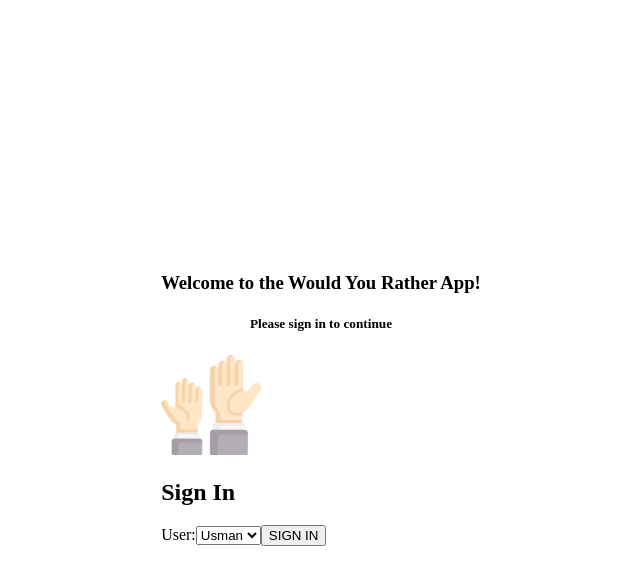
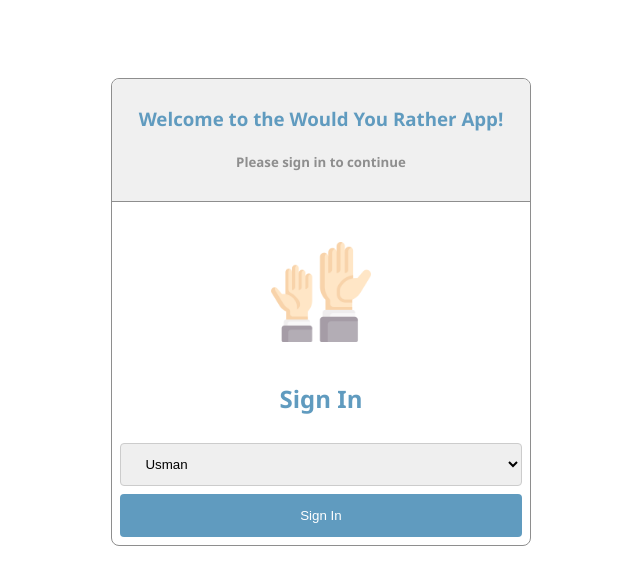
Before and after one commit to usmansbk/would-you-rather, a React (Create React App) app: page /login in a window 1280 px wide. Shown: the top 584 px of the page, without its empty margins (319-959 px from the left). Built offline with nearby package versions, Linux system fonts and the light colour scheme.

Commit message:
refactor: Create login component

```diff
--- a/src/components/Login.js
+++ b/src/components/Login.js
@@ -2,25 +2,26 @@ import logo from "../assets/hands.png";
 import "../styles/login.css";
 
 export default function Login() {
+  const onSubmit = (e) => {
+    e.preventDefault();
+    console.log("submit");
+  };
+
   return (
     <div className="container">
       <div className="content">
-        <div className="center">
-          <h3 className="welcome-title">
-            Welcome to the Would You Rather App!
-          </h3>
+        <div className="header">
+          <h3 className="title">Welcome to the Would You Rather App!</h3>
           <h5 className="subtitle">Please sign in to continue</h5>
         </div>
+
         <img alt="logo" src={logo} className="logo" />
         <h2 className="title">Sign In</h2>
-        <form>
-          <label>
-            User:
-            <select>
-              <option value="default">Usman</option>
-            </select>
-          </label>
-          <button className="btn">SIGN IN</button>
+        <form onSubmit={onSubmit}>
+          <select>
+            <option value="default">Usman</option>
+          </select>
+          <input type="submit" value="Sign In" className="btn" />
         </form>
       </div>
     </div>
--- a/src/styles/index.css
+++ b/src/styles/index.css
@@ -3,4 +3,5 @@ body,
 #root,
 #root > div {
   height: 98vh;
+  font-family: "Segoe UI", Tahoma, Geneva, Verdana, sans-serif;
 }
--- a/src/styles/login.css
+++ b/src/styles/login.css
@@ -1,23 +1,63 @@
 .logo {
   width: 100px;
   height: 100px;
+  display: block;
+  margin-left: auto;
+  margin-right: auto;
+  margin-top: 40px;
+  margin-bottom: 40px;
 }
 
 .container {
   height: 100%;
-  display: flex;
-  flex-direction: column;
-  justify-content: center;
-  align-items: center;
-}
-
-.center {
-  text-align: center;
+  padding: 70px 0;
 }
 
 .content {
-  border-width: 2px;
-  border-color: black;
-  justify-content: center;
-  align-items: center;
+  text-align: center;
+  border-style: solid;
+  border-width: 1px;
+  border-radius: 8px;
+  border-color: #8e8e8e;
+  margin: auto;
+  width: 33%;
 }
+
+.header {
+  background-color: #f0f0f0;
+  padding: 8px;
+  border-top-left-radius: 8px;
+  border-top-right-radius: 8px;
+  border-bottom-style: solid;
+  border-bottom-width: 1px;
+  border-color: #8e8e8e;
+}
+
+.subtitle {
+  color: #8e8e8e;
+}
+
+.title {
+  color: #609bbf;
+}
+.btn {
+  width: 100%;
+  background-color: #609bbf;
+  color: white;
+  padding: 14px 20px;
+  border: none;
+  border-radius: 4px;
+}
+
+form {
+  padding: 8px;
+}
+
+select {
+  width: 100%;
+  padding: 12px 20px;
+  border: 1px solid #ccc;
+  border-radius: 4px;
+  box-sizing: border-box;
+  margin-bottom: 8px;
+}
```
